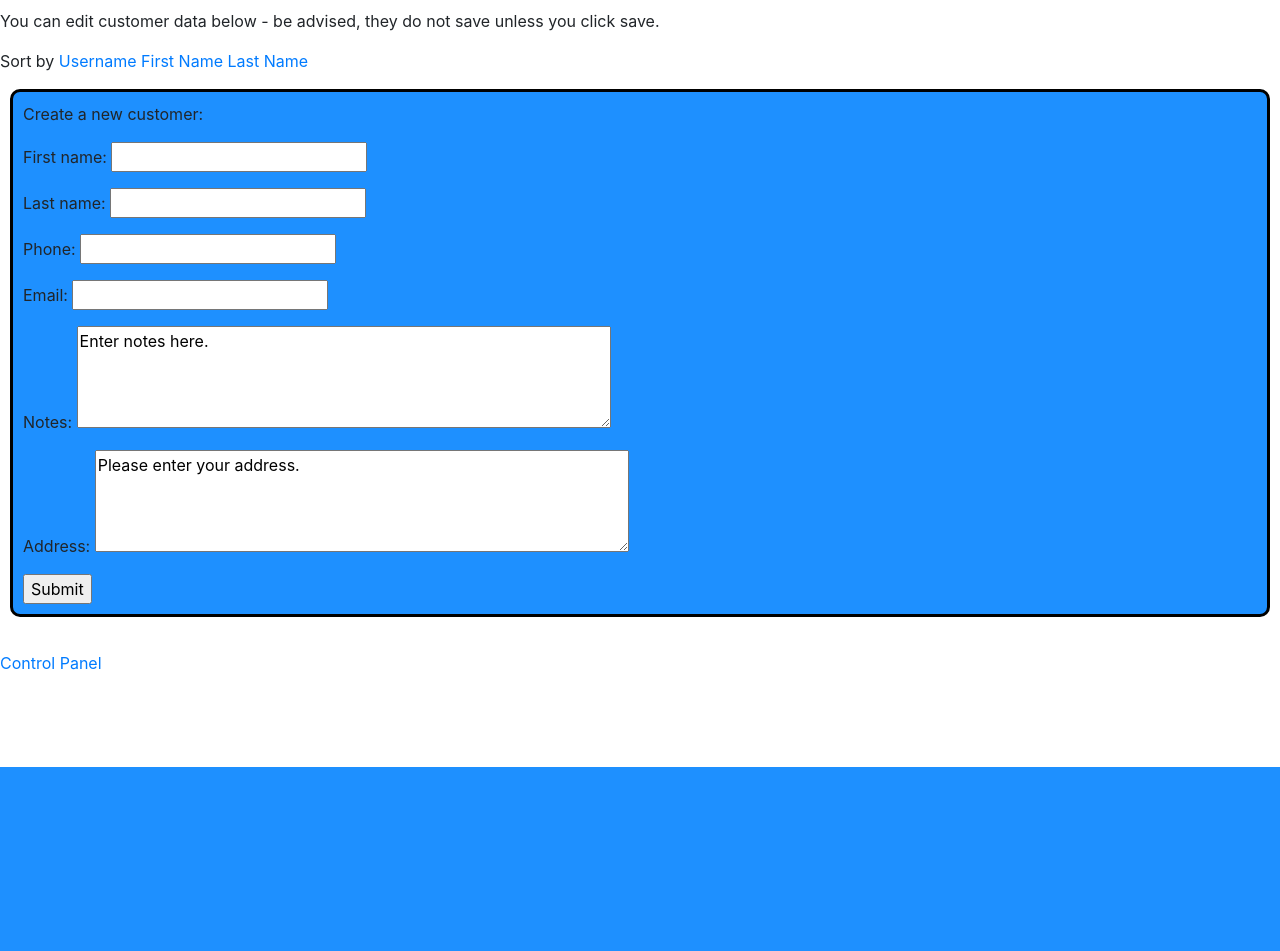
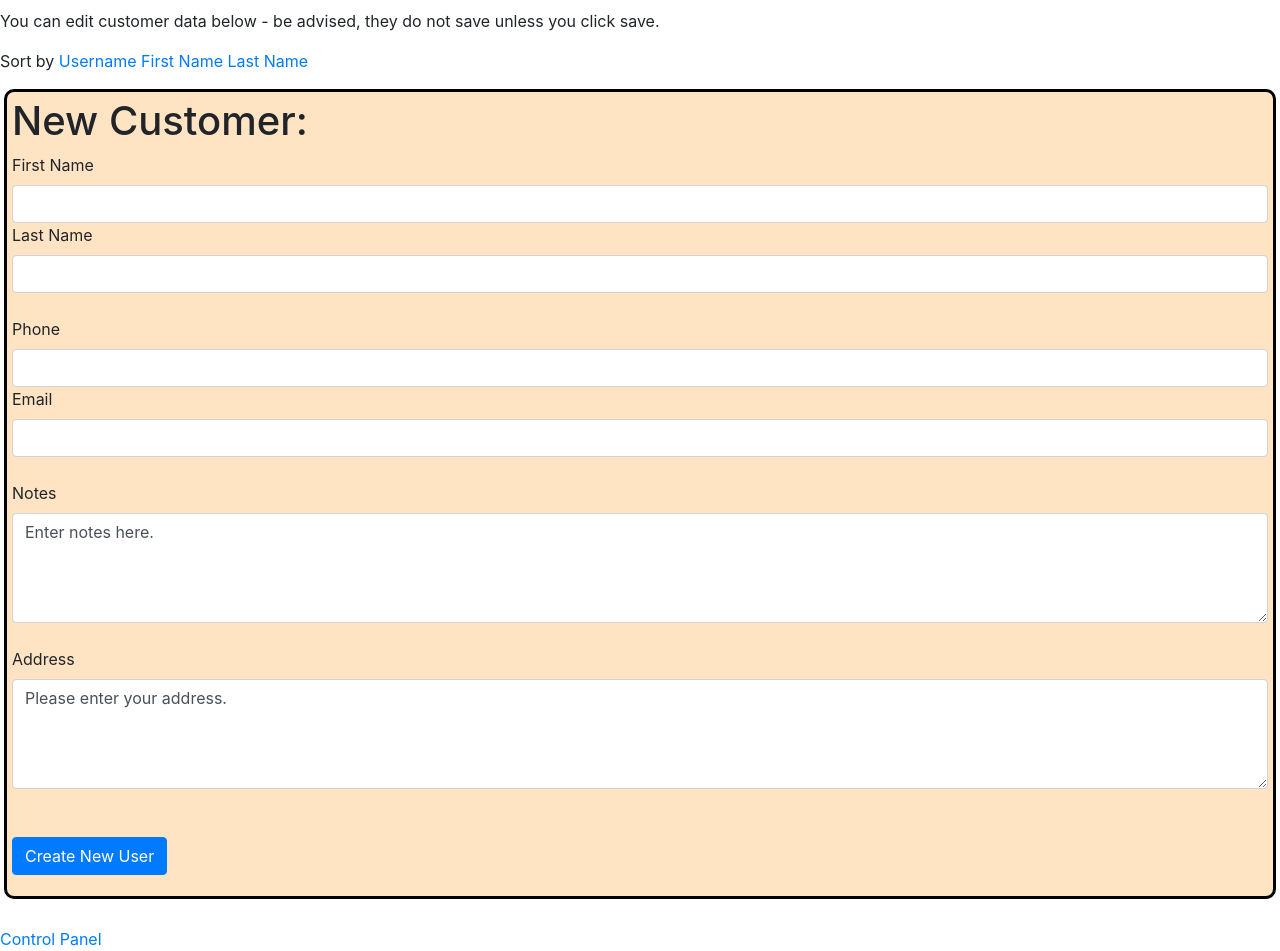
Before and after one commit to patpragman/inventory, a Flask app: template templates/edit_customer.html in a window 1280 px wide. Shown: the part 33-984 px from the top of the page. Before the commit the page ends 800 px from the top, so only its background shows below. Run offline with Flask 2, Linux system fonts and the light colour scheme; the template is opened without the code that fills it, so the values that code supplies are empty; some libraries are stand-ins or nearby versions.

Commit message:
bootstrap stuff

```diff
--- a/templates/edit_customer.html
+++ b/templates/edit_customer.html
@@ -17,13 +17,13 @@
         margin: 10px;
     }
     .new_customer_edit_box {
-        background-color: dodgerblue; /* this can be changed - just fucking around for now */
+        background-color: bisque;
         border-style: solid;
         border-color: black;
         border-width: 3px;
-        padding: 10px;
+        padding: 5px;
         border-radius: 10px;
-        margin: 10px;
+        margin: 4px;
     }
 
 
@@ -52,16 +52,35 @@
 {% endfor %}
 
 <div class="new_customer_edit_box">
-<form action="/new_customer" method="post">
-    <p>Create a new customer:</p>
-    <p>First name: <input type="text" name="first_name"></p>
-    <p>Last name: <input type="text" name="last_name"></p>
-    <p>Phone:  <input type="text" name="phone"></p>
-    <p>Email:  <input type="text" name="email"></p>
-    <p>Notes: <textarea cols=50, rows=4 name="notes">Enter notes here.</textarea></p>
-    <p>Address: <textarea cols=50, rows=4 name="address" >Please enter your address.</textarea></p>
-    <input id="submit_button" type="submit">
-</form>
+    <form action="/new_customer" method="post">
+        <div class="form-group">
+            <h1>New Customer:</h1>
+
+            <label for="firstname">First Name</label>
+            <input class="form-control"  type="text" name="first_name" id="firstname">
+
+            <label for="last_name">Last Name</label>
+            <input class="form-control"  type="text" id=last_name name="last_name">
+            <br>
+
+            <label for="phone">Phone</label>
+            <input class="form-control"  type="text" id="phone"name="phone">
+
+            <label for="email">Email</label><br>
+            <input class="form-control"  type="text" id="email" name="email">
+            <br>
+
+            <label for="notes">Notes</label><br>
+            <textarea class="form-control" cols=50, rows=4 id="notes" name="notes">Enter notes here.</textarea>
+            <br>
+
+            <label for="address">Address</label><br>
+            <textarea class="form-control" cols=50, rows=4 id="address" name="address" >Please enter your address.</textarea>
+            <br><br>
+
+            <input id="submit_button" class="btn btn-primary" value="Create New User" type="submit">
+        </div>
+    </form>
 </div>
 
 
--- a/templates/edit_personal_user.html
+++ b/templates/edit_personal_user.html
@@ -5,6 +5,7 @@
 
 </head>
 <body>
+    <div class="container">
         <form action="/amend_personal_data" method="post">
             <p>{{message}}</p>
             <p>Username: <input type="text" name="username" value="{{person.username}}"></p>
@@ -19,6 +20,7 @@
             <p>Address: <textarea cols=50, rows=4 name="address" >{{person.address}} </textarea></p>
             <input id="submit_button" type="submit">
         </form>
+    </div>
 </body>
 <script>
     function check_match() {
```
Also changed, not shown: templates/control_panel.html (+4 -4 lines), templates/new_customer.html (+27 -8 lines). Lines whose indentation alone changed are shown as unchanged.
